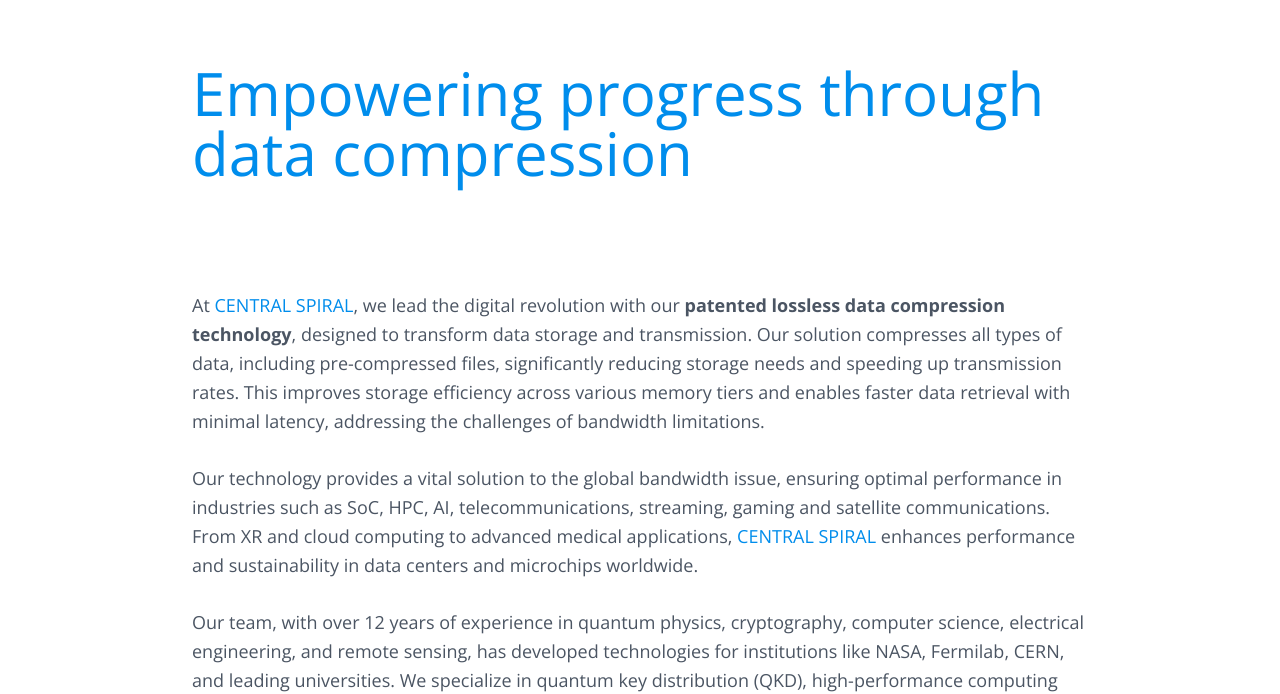
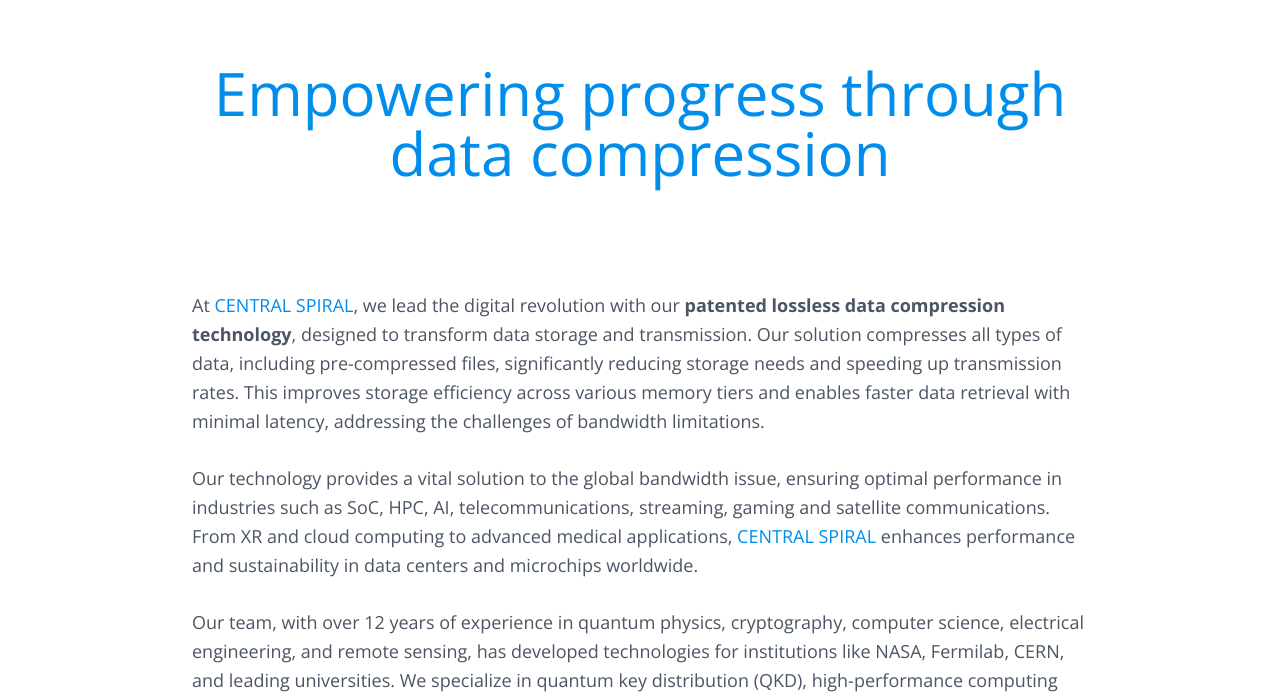
Before and after one commit to centralspiral/centralspiral.github.io, a plain HTML site: page about.html in a window 1280 px wide. Shown: the part 113-807 px from the top of the page. Drawn offline with nearby package versions, Linux system fonts and the light colour scheme.

Commit message:
Update about.html

```diff
--- a/about.html
+++ b/about.html
@@ -53,7 +53,7 @@
     <br><br>
     <section class="custom-screen py-2 text-gray-600">
         <div class="max-w-4xl mx-auto">
-            <h1 class="text-4xl text-gray-800  mx-auto sm:text-6xl mb-8">
+            <h1 class="text-center text-4xl text-gray-800  mx-auto sm:text-6xl mb-8">
                 <span style="color: #008dec;">Empowering progress through data compression
             </h1>
              <br>
```
